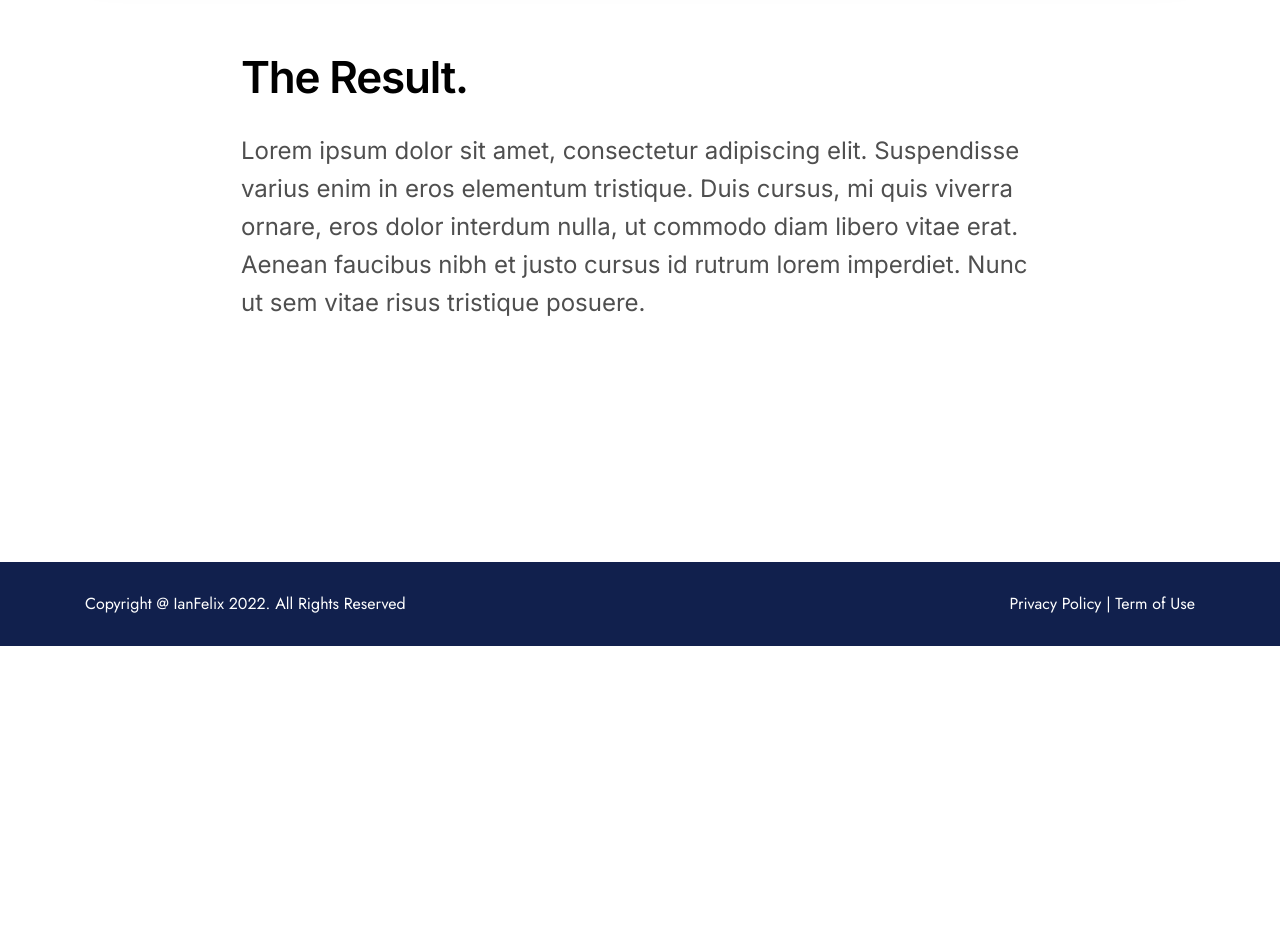
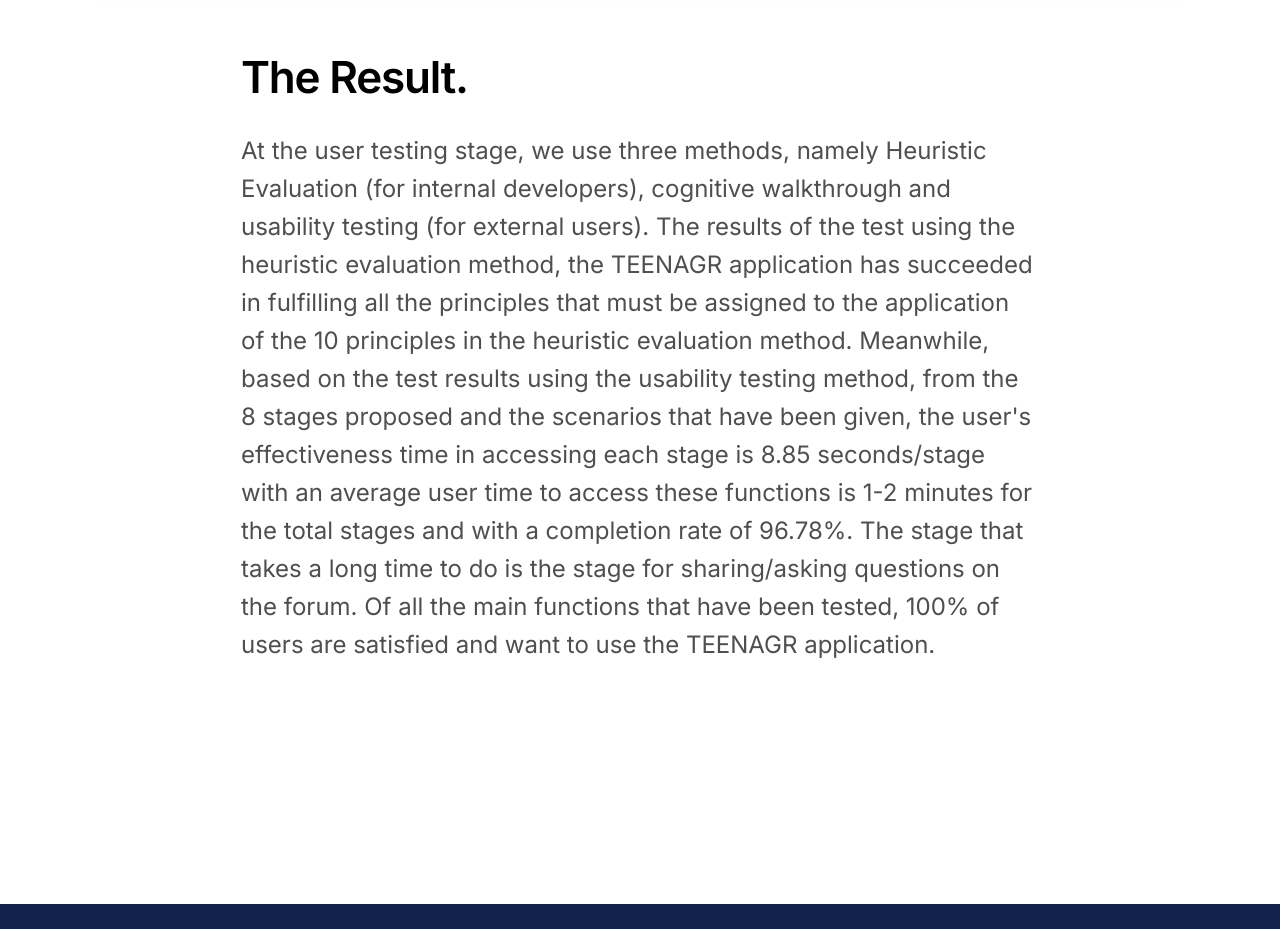
Before and after one commit to Ianphantom/Portofolio-Website, a React (Create React App) app: page /uiux/shifterion in a window 1280 px wide. Shown: the part 5700-6629 px from the top of the page. Before the commit the page ends 6346 px from the top, so only its background shows below. Built offline with nearby package versions, Linux system fonts and the light colour scheme; a web font is replaced by a local one.

Commit message:
UX Writiing teenegers

```diff
--- a/src/pages/UIuxShifterion.js
+++ b/src/pages/UIuxShifterion.js
@@ -89,11 +89,10 @@ const UiuxShifterion = ({ setNeedToHideNavFoot }) => {
         />
         <UxExplanation
           title={`The Result.`}
-          desc={`Lorem ipsum dolor sit amet, consectetur adipiscing elit. Suspendisse
-        varius enim in eros elementum tristique. Duis cursus, mi quis viverra
-        ornare, eros dolor interdum nulla, ut commodo diam libero vitae erat.
-        Aenean faucibus nibh et justo cursus id rutrum lorem imperdiet. Nunc
-        ut sem vitae risus tristique posuere.`}
+          desc={`At the user testing stage, we use three methods, namely Heuristic Evaluation (for internal developers), cognitive walkthrough and usability testing (for external users).
+          The results of the test using the heuristic evaluation method, the TEENAGR application has succeeded in fulfilling all the principles that must be assigned to the application of the 10 principles in the heuristic evaluation method.
+          Meanwhile, based on the test results using the usability testing method, from the 8 stages proposed and the scenarios that have been given, the user's effectiveness time in accessing each stage is 8.85 seconds/stage with an average user time to access these functions is 1-2 minutes for the total stages and with a completion rate of 96.78%. The stage that takes a long time to do is the stage for sharing/asking questions on the forum.
+          Of all the main functions that have been tested, 100% of users are satisfied and want to use the TEENAGR application.`}
         />
       </div>
     </ProjectContainer>
```
